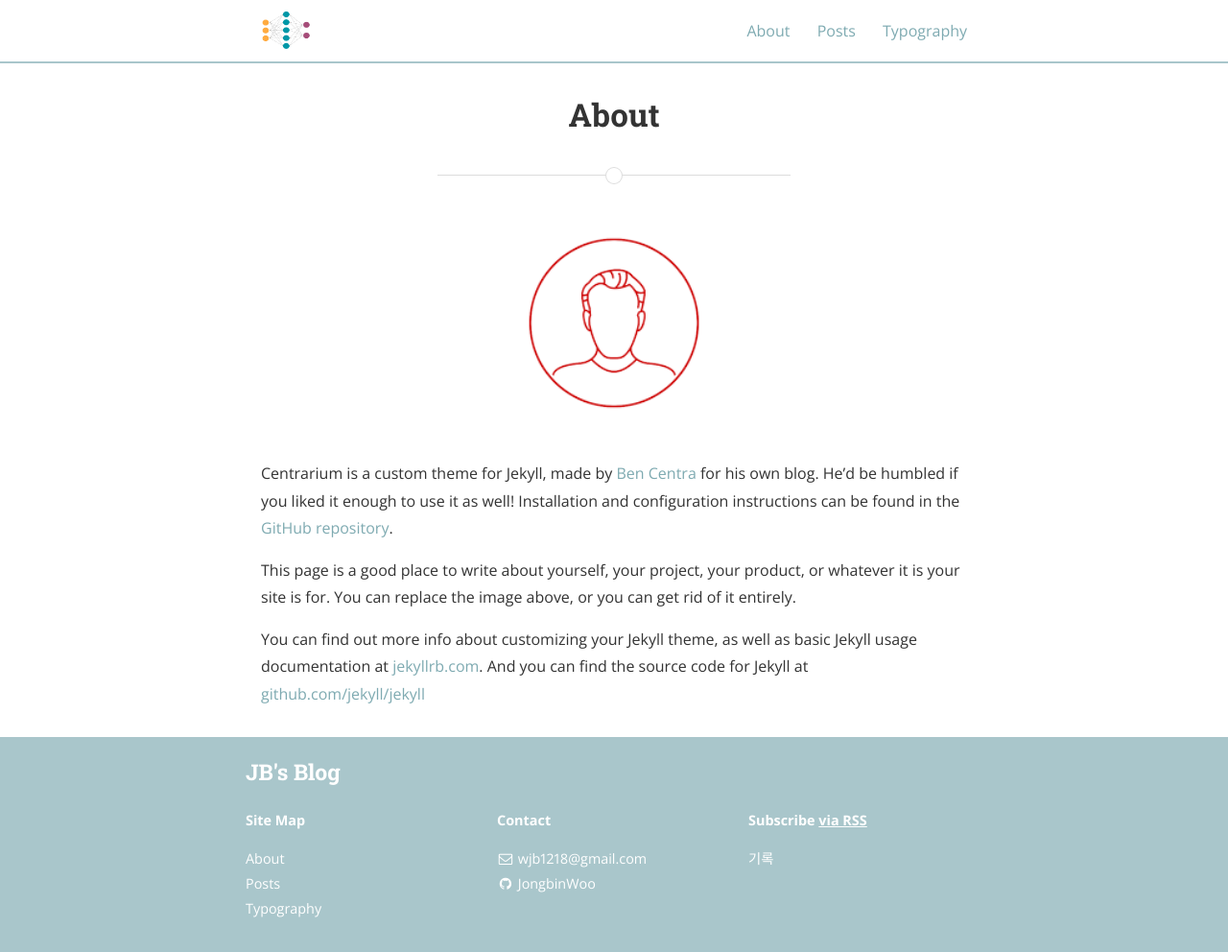
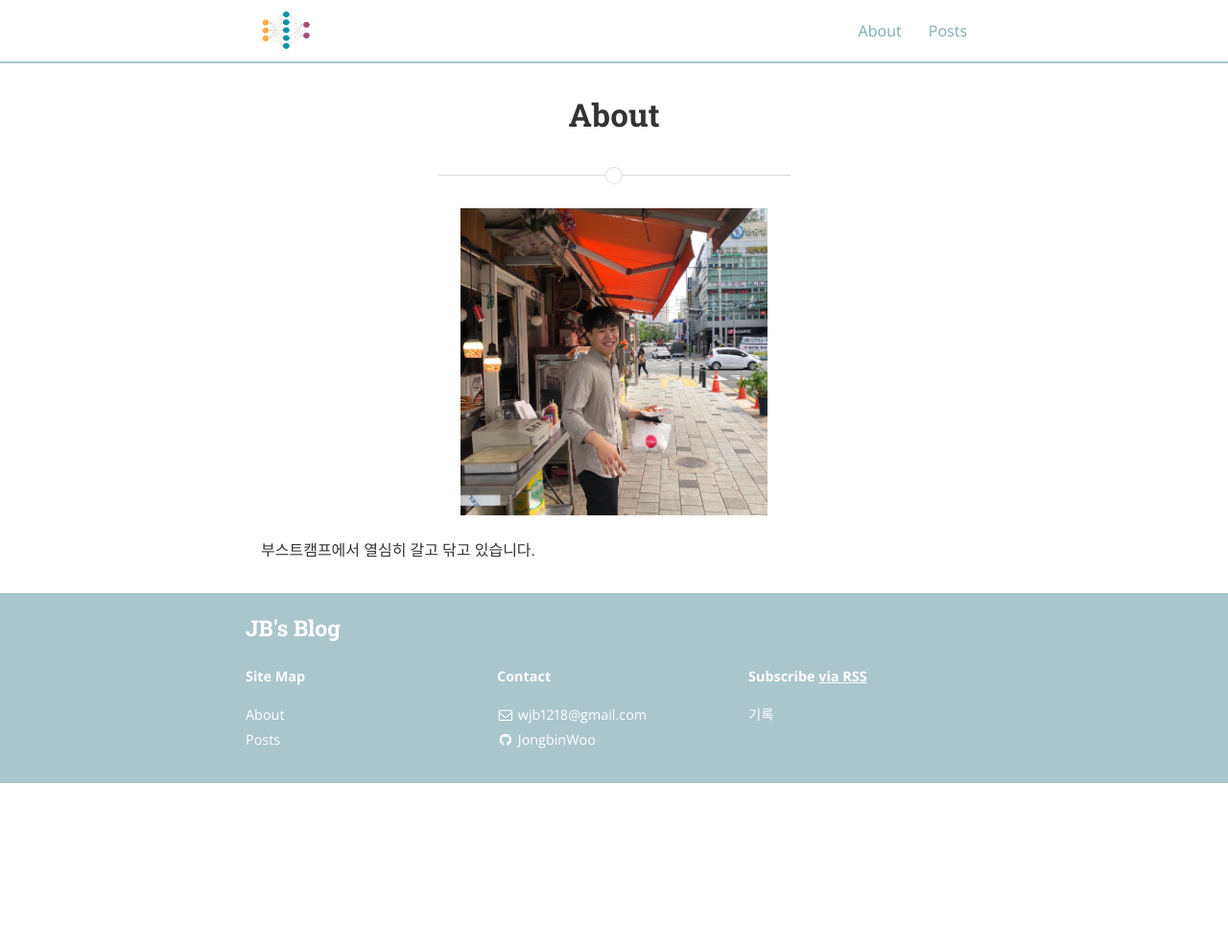
Before and after one commit to JongbinWoo/JongbinWoo.github.io, a Jekyll site: the page built from about.md, in a window 1280 px wide and 992 px high. Shown: the whole window at 96% size. Built offline with Jekyll 4.4.1, drawn with Linux system fonts in a browser that asks for light colours; nearby versions of some CDN libraries.

```diff
--- a/about.md
+++ b/about.md
@@ -5,14 +5,7 @@ permalink: /about/
 main_nav: true
 ---
 
-![alt text]({{ site.baseurl }}/assets/profile-placeholder.gif "Profile Picture"){:.profile}
+![alt text]({{ site.baseurl }}/assets/profile.jpeg "Profile Picture"){:.profile}
 
-Centrarium is a custom theme for Jekyll, made by [Ben Centra][bencentra] for his own blog. He'd be humbled if you liked it enough to use it as well! Installation and configuration instructions can be found in the [GitHub repository](https://github.com/bencentra/centrarium).
 
-This page is a good place to write about yourself, your project, your product, or whatever it is your site is for. You can replace the image above, or you can get rid of it entirely.
-
-You can find out more info about customizing your Jekyll theme, as well as basic Jekyll usage documentation at [jekyllrb.com](http://jekyllrb.com/). And you can find the source code for Jekyll at [github.com/jekyll/jekyll](https://github.com/jekyll/jekyll)
-
-[centrarium]: https://github.com/bencentra/centrarium
-[bencentra]: http://bencentra.com
-[jekyll]: https://github.com/jekyll/jekyll
+부스트캠프에서 열심히 갈고 닦고 있습니다.
```
Also changed, not shown: typography.md (+1 -1 lines).
